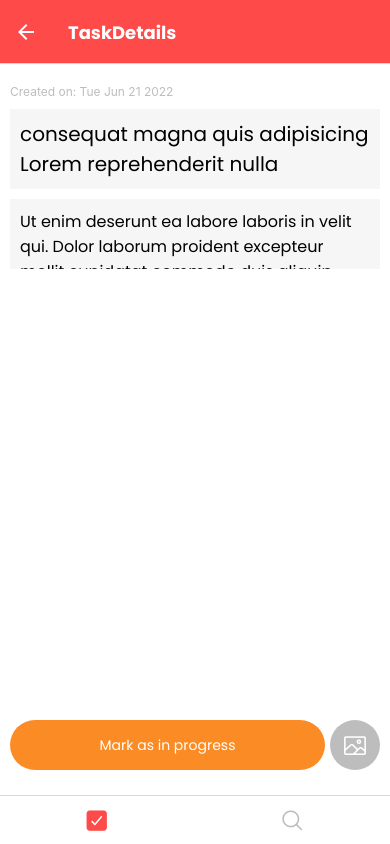
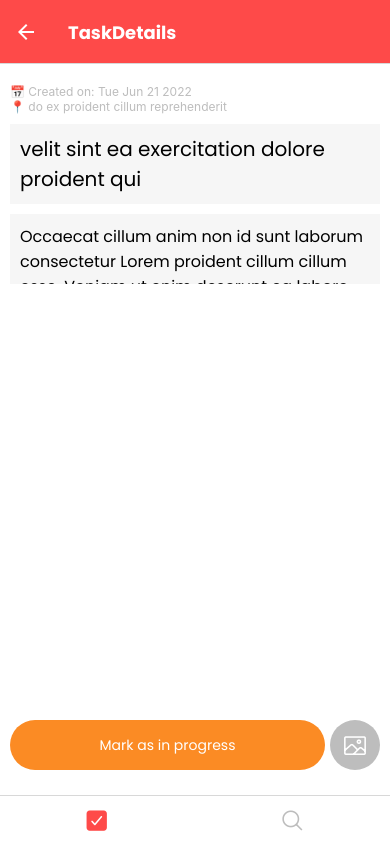
Before and after one commit to carlosgonzaleztw/todo-gonzalez-ts-coderhouse, a React Native app: screen /ListTab in a window 390 px wide. Both pictures are taken after a click on the element 180 px from the left and 377 px from the top of the page. Built offline with nearby package versions, Linux system fonts and the light colour scheme.

Commit message:
Added mock location to fixture

```diff
--- a/src/data/fixture.ts
+++ b/src/data/fixture.ts
@@ -22,6 +22,7 @@ export const generateTasks = (amount: number): TaskType[] => {
       description: lorem.generateSentences(Math.floor(Math.random() * 4) + 1),
       isChecked: Math.random() < 0.5,
       createdAt: new Date().toDateString(),
+      location: lorem.generateWords(5),
     });
   }
 
--- a/src/screens/TaskDetailsScreen/TaskDetailsScreen.tsx
+++ b/src/screens/TaskDetailsScreen/TaskDetailsScreen.tsx
@@ -89,11 +89,11 @@ const TaskDetailsScreen = ({ navigation, route }: Props) => {
           <View style={styles.metadataContainer}>
             {task.createdAt && (
               <Text style={styles.metadata}>
-                {`Created on: ${task.createdAt}`}
+                {`📅 Created on: ${task.createdAt}`}
               </Text>
             )}
             {task.location && (
-              <Text style={styles.metadata}>{task.location}</Text>
+              <Text style={styles.metadata}>{`📍 ${task.location}`}</Text>
             )}
           </View>
           {error && (
@@ -122,7 +122,11 @@ const TaskDetailsScreen = ({ navigation, route }: Props) => {
           {task?.image && (
             <Image
               source={{ uri: task.image }}
-              style={{ height: 300, width: '100%' }}
+              style={{
+                height: 300,
+                width: '100%',
+                opacity: task.isChecked ? 0.5 : 1,
+              }}
             />
           )}
         </View>
```
